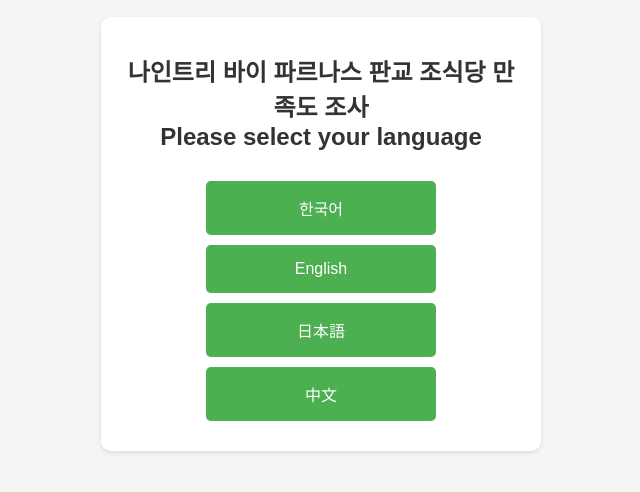
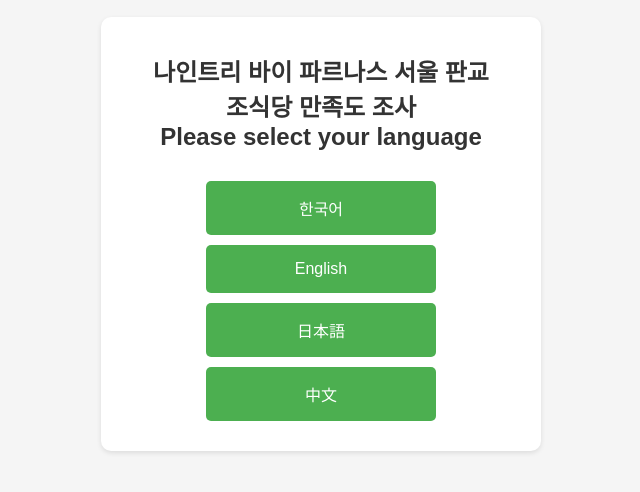
Before and after one commit to ntpelliott/ntpbfsur, a plain HTML site: page index.html in a window 1280 px wide. Shown: the part 166-658 px from the top of the page, without its empty margins (319-959 px from the left). Drawn offline with Linux system fonts and the light colour scheme.

Commit message:
Update index.html

```diff
--- a/index.html
+++ b/index.html
@@ -3,7 +3,7 @@
 <head>
     <meta charset="UTF-8">
     <meta name="viewport" content="width=device-width, initial-scale=1.0">
-    <title>나인트리 바이 파르나스 판교 조식당 만족도 조사</title>
+    <title>나인트리 바이 파르나스 서울 판교 <br>조식당 만족도 조사</title>
     <style>
         body {
             font-family: Arial, sans-serif;
@@ -49,7 +49,7 @@
 </head>
 <body>
     <div class="container">
-        <h1>나인트리 바이 파르나스 판교 조식당 만족도 조사<br>Please select your language</h1>
+        <h1>나인트리 바이 파르나스 서울 판교 <br>조식당 만족도 조사<br>Please select your language</h1>
         <a href="forms/korean.html" class="button">한국어</a>
         <a href="forms/english.html" class="button">English</a>
         <a href="forms/japanese.html" class="button">日本語</a>
```
